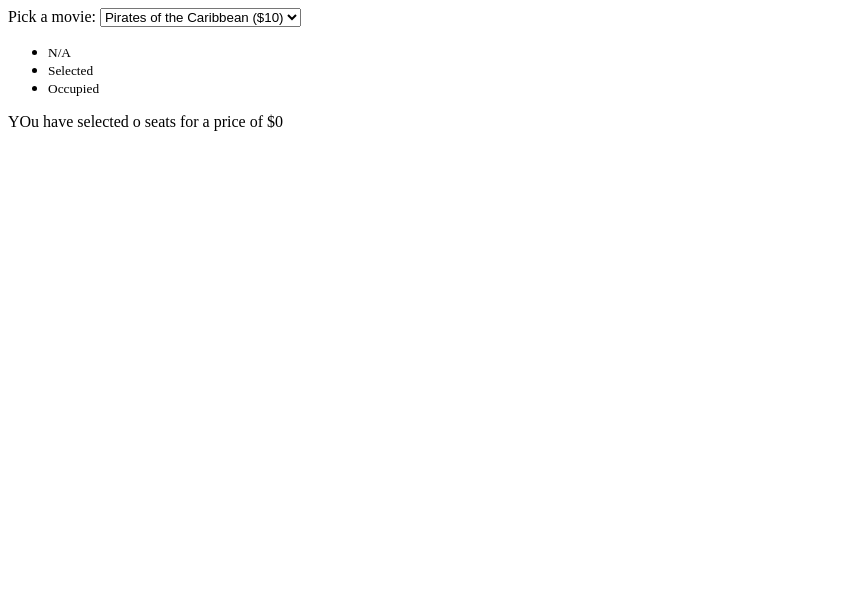
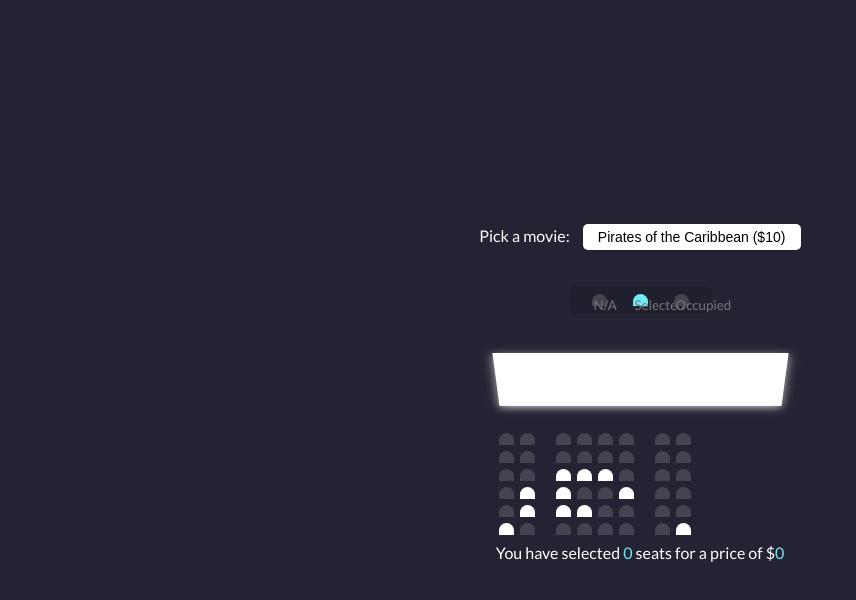
Before and after one commit to NikitaAlekseevich/movie-seat-booking, a plain HTML site: page index.html in a window 1280 px wide. Shown: the whole page, without its empty margins (0-856 px from the left). Drawn offline with Linux system fonts and the light colour scheme.

Commit message:
fix html text | first version css sample

```diff
--- a/index.html
+++ b/index.html
@@ -107,7 +107,7 @@
             <div class="seat occupied"></div>
         </div>
 
-        <p class="text">YOu have selected <span id="count">o</span> seats for a price of $<span
+        <p class="text">You have selected <span id="count">0</span> seats for a price of $<span
             id="total"
             >0</span
             >
--- a/style.css
+++ b/style.css
@@ -0,0 +1,114 @@
+@import url('https://fonts.googleapis.com/css2?family=Lato&display=swap');
+
+* {
+    box-sizing: border-box;
+}
+
+body {
+    background-color: #242333;
+    color: white;
+    display: flex;
+    flex-direction: column;
+    align-items: center;
+    justify-content: center;
+    height: 100vh;
+    font-family: 'Lato', sans-serif;
+    margin: 0;
+}
+
+.movie-container {
+    margin: 20px 0;
+}
+
+.movie-container select {
+    background-color: white;
+    border: 0;
+    border-radius: 5px;
+    font-size: 14px;
+    margin-left: 10px;
+    padding: 5px 15px 5px;
+    -moz-appearance: none;
+    -webkit-appearance: none;
+    appearance: none;
+}
+
+.container {
+    perspective: 1000px;
+    margin-bottom: 30px;
+}
+
+.seat {
+    background-color: #444451;
+    height: 12px;
+    width: 15px;
+    margin: 3px;
+    border-top-left-radius: 10px;
+    border-top-right-radius: 10px;
+}
+
+.seat.occupied{
+    background-color: #fff;
+}
+
+.seat:nth-of-type(2) {
+    margin-right: 18px;
+}
+
+.seat:nth-last-of-type(2){
+    margin-left: 18px;
+}
+
+.seat:not(.occupied):hover{
+    cursor: pointer;
+    transform: scale(1.2);
+}
+
+.showcase .seat:not(.occupied):hover{
+    cursor: default;
+    transform: scale(1);
+}
+.seat.selected{
+    background-color: #6feaf6;
+}
+
+.showcase{
+    background-color: rgba(0, 0, 0, 0.1);
+    padding: 5px 10px;
+    border-radius: 5px;
+    color: #777;
+    list-style: none;
+    display: flex;
+    justify-content: space-between;
+}
+
+.showcase li {
+    display: flex;
+    align-items: center;
+    justify-content: center;
+    margin: 0 10px;
+}
+
+.showcase li small {
+    margin-left: 2px;
+
+}
+.row{
+    display: flex;
+}
+
+.screen {
+    background-color: #fff;
+    height: 70px;
+    width: 100%;
+    margin: 15px 0;
+    transform: rotateX(-45deg);
+    box-shadow: 0 3px 10px rgba(255, 255, 255, 0.7)
+}
+
+p.text {
+    margin: 5px 0;
+}
+
+p.text span{
+    color: #6feaf6;
+}
```
